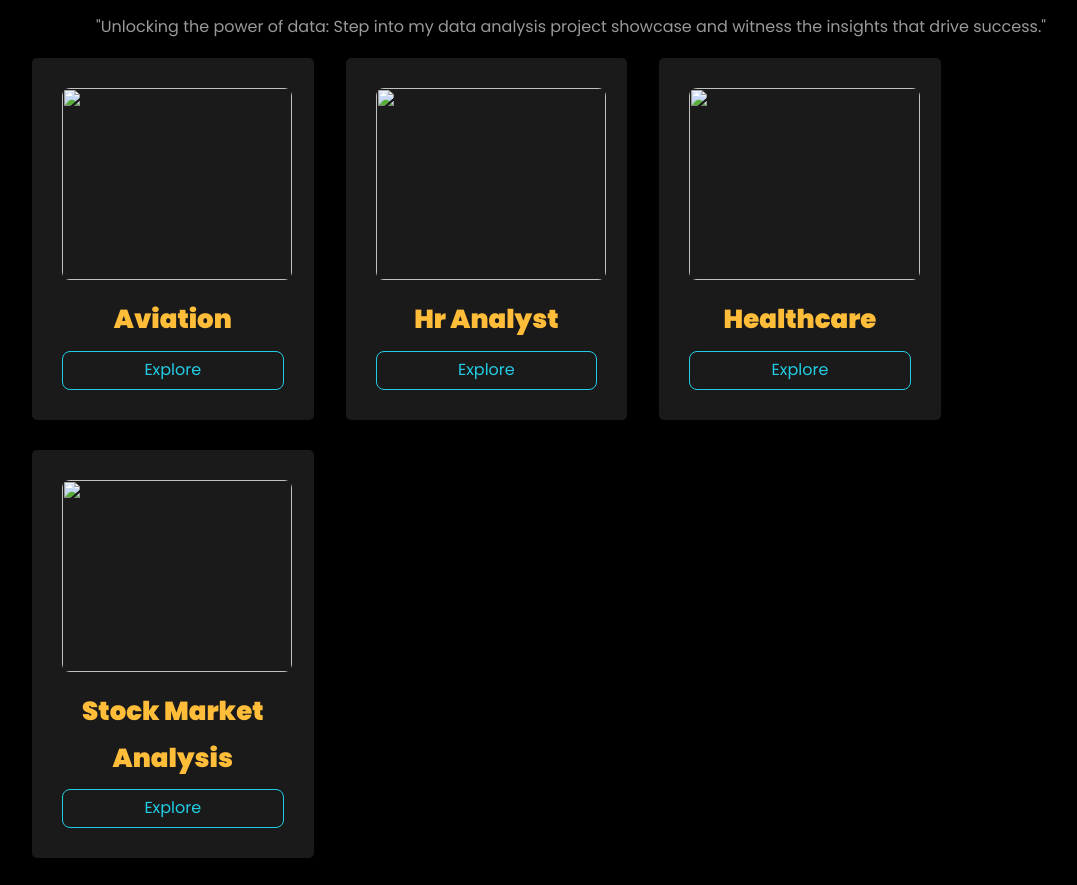
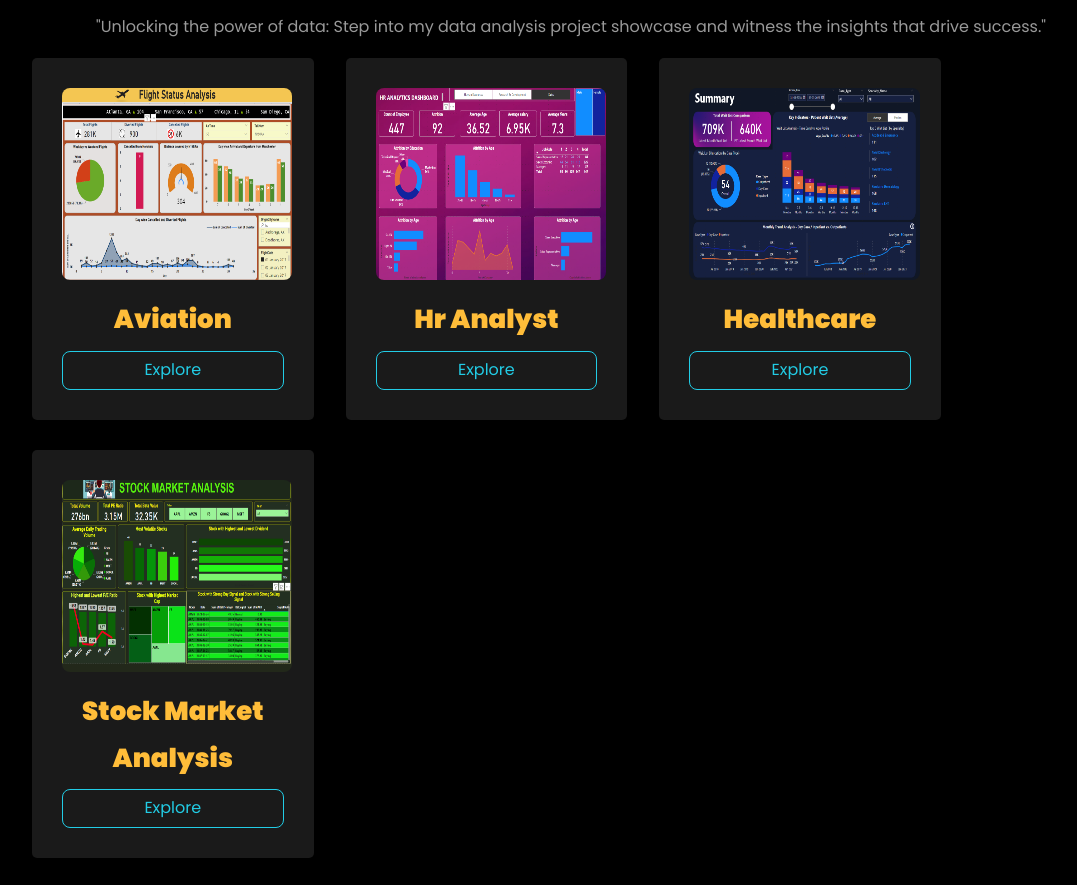
Before and after one commit to nachiketl/Nachiket-Portfolio, a plain HTML site: page index.html in a window 1280 px wide. Shown: the part 2977-3862 px from the top of the page, without its empty margins (69-1146 px from the left). Drawn offline with nearby package versions, Linux system fonts and the light colour scheme; files that its build step writes are made by us from their sources; the site is published under a folder, as on GitHub Pages, so addresses that start at the root find nothing; files whose address does not match are found by name.

Commit message:
Fix - images not showing issue

```diff
--- a/index.html
+++ b/index.html
@@ -287,25 +287,25 @@
 						</style>
 
 						<div class="resume-wrap ftco-animate mx-3 flexItem">
-							<img class="project-image" src="/images/project-screenshots/aviation.png">
+							<img class="project-image" src="images/project-screenshots/aviation.png">
 							<span class="date">Aviation</span>
 							<a href="https://github.com/nachiketl/Aviation-Project" class="explore-btn">Explore</a>
 						</div>
 
 						<div class="resume-wrap ftco-animate mx-3 flexItem">
-							<img class="project-image" src="/images/project-screenshots/hr analysis.png">
+							<img class="project-image" src="images/project-screenshots/hr analysis.png">
 							<span class="date">Hr Analyst</span>
 							<a href="https://github.com/nachiketl/Hr-Analyst" class="explore-btn">Explore</a>
 						</div>
 
 						<div class="resume-wrap ftco-animate mx-3 flexItem">
-							<img class="project-image" src="/images/project-screenshots/healthcare.png">
+							<img class="project-image" src="images/project-screenshots/healthcare.png">
 							<span class="date">Healthcare</span>
 							<a href="https://github.com/nachiketl/Healthcare" class="explore-btn">Explore</a>
 						</div>
 
 						<div class="resume-wrap ftco-animate mx-3 flexItem">
-							<img class="project-image" src="/images/project-screenshots/stock market.png">
+							<img class="project-image" src="images/project-screenshots/stock market.png">
 							<span class="date">Stock Market Analysis</span>
 							<a href="https://github.com/nachiketl/Stock-Market-Analysis" class="explore-btn">Explore</a>
 						</div>
```
